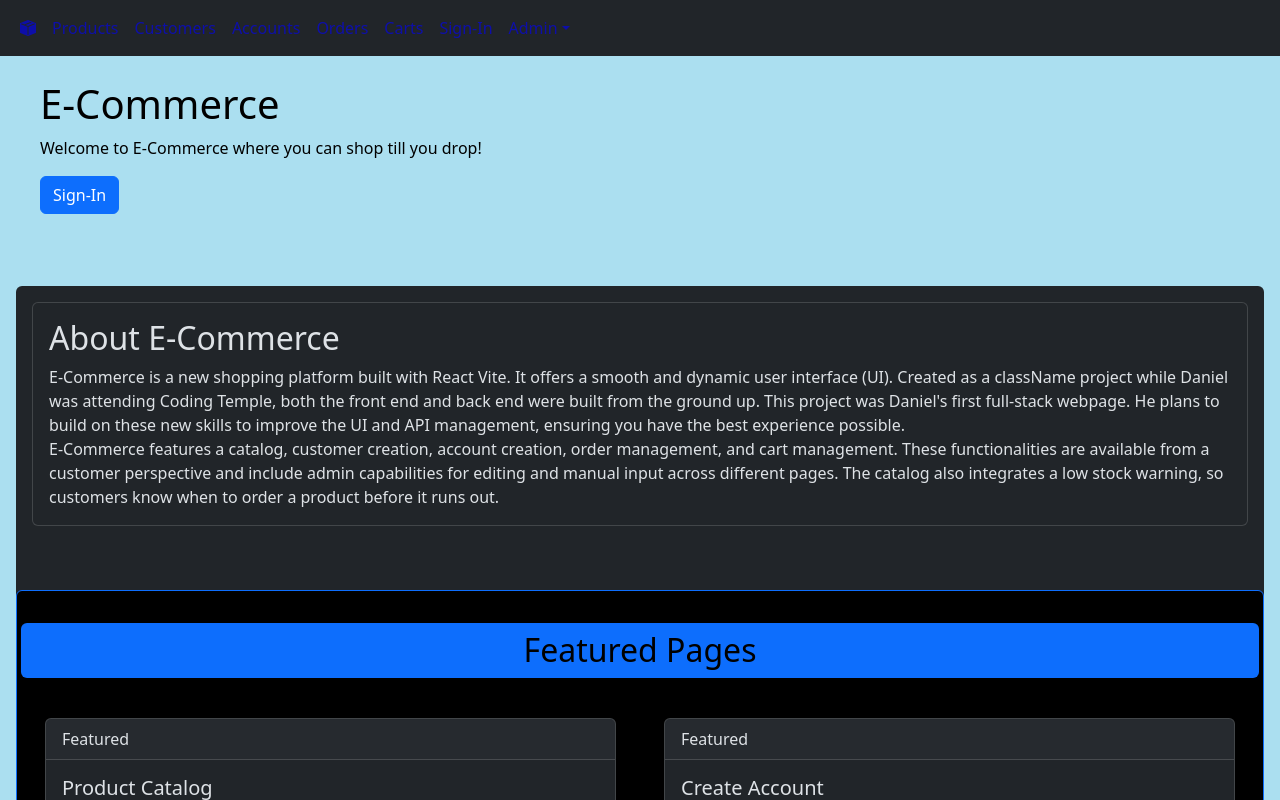
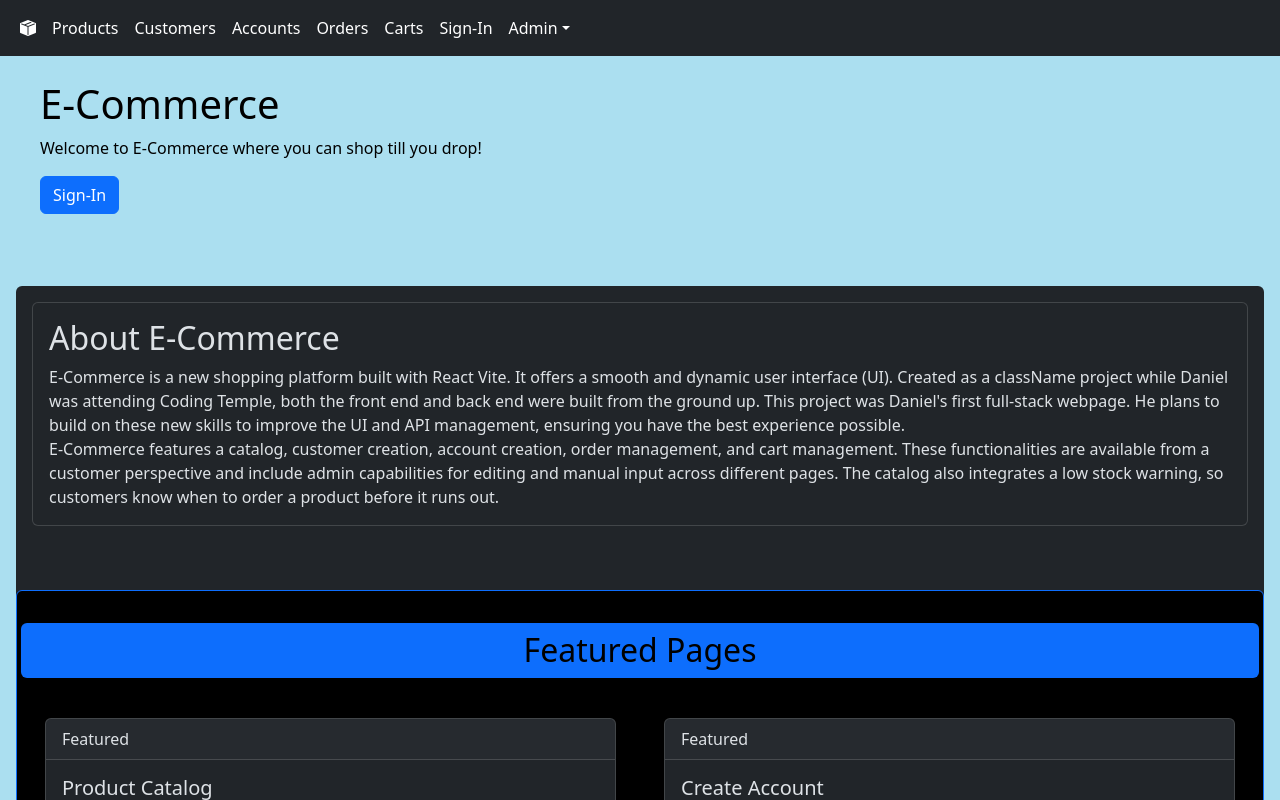
Before and after one commit to DDurant94/E-Commerce-React, a React (Vite) app: page / in a window 1280 px wide. Shown: the top 800 px of the page. Built offline with nearby package versions, Linux system fonts and the light colour scheme; the HTML template or start-up script is replaced by a standard one.

Commit message:
nav-color-change

```diff
--- a/src/components/Styles-component/Styles.css
+++ b/src/components/Styles-component/Styles.css
@@ -9,7 +9,7 @@
 }
 
 #nav-links{
-  color: rgba(0, 0, 255, 0.599);
+  color: white;
 }
 
 #basic-nav-dropdown:hover{
@@ -20,5 +20,5 @@
 }
 
 #basic-nav-dropdown{
-  color: rgba(0, 0, 255, 0.599);
+  color: white;
 }
```
